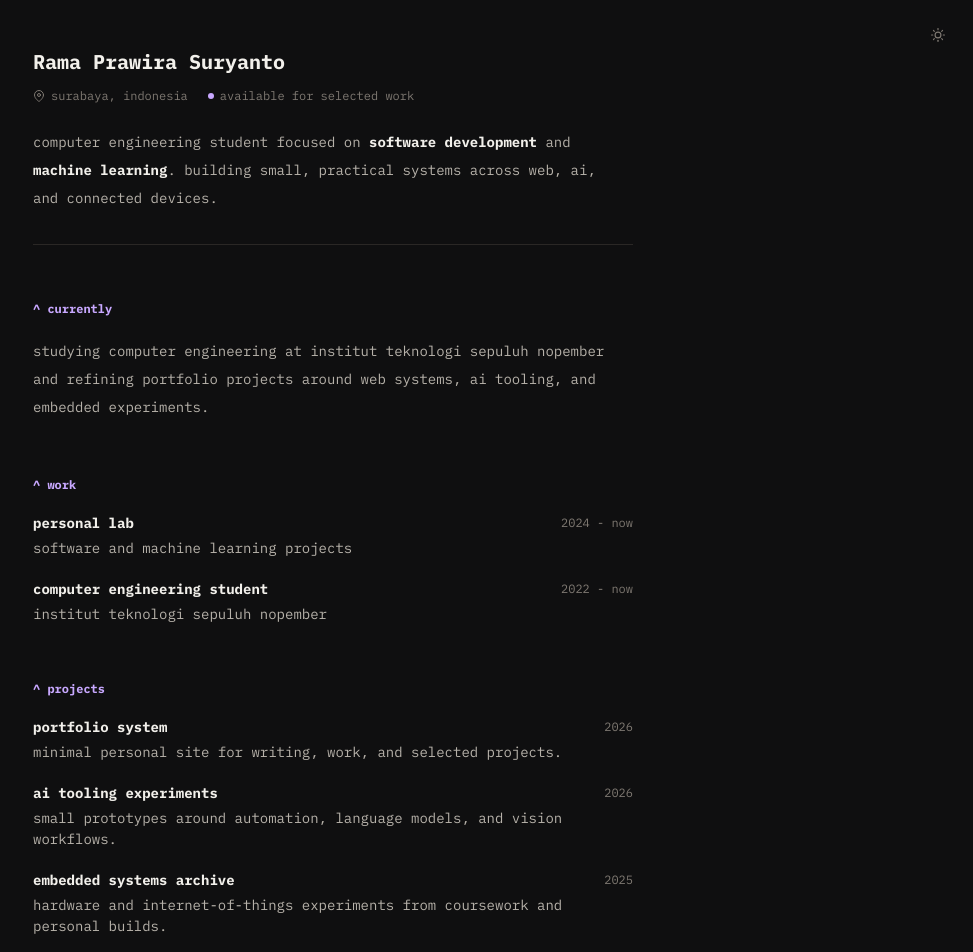
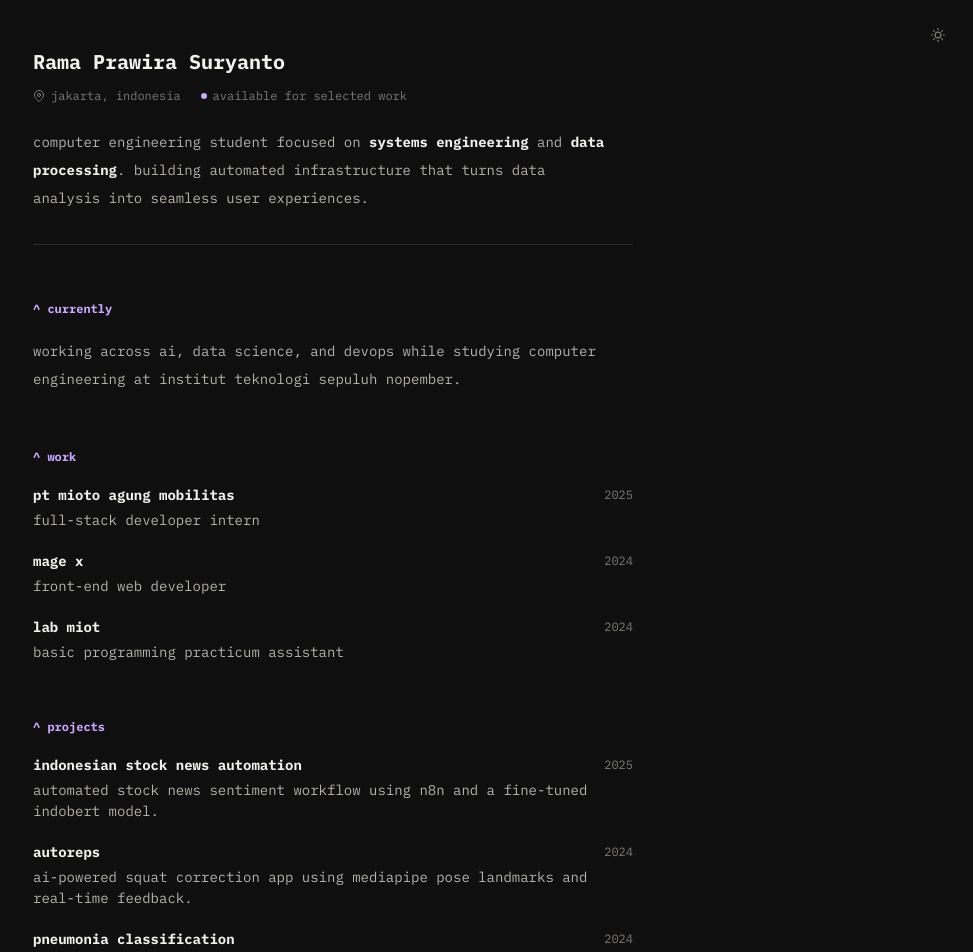
Before and after one commit to axeiira/axeiira-site, a React (Vite) app: page / in a window 1280 px wide. Shown: the top 952 px of the page, without its empty margins (307-1280 px from the left). Built offline with nearby package versions, Linux system fonts and the light colour scheme.

Commit message:
feat: update content and add view cv

```diff
--- a/src/App.tsx
+++ b/src/App.tsx
@@ -1,5 +1,5 @@
 import { useEffect, useState, type ReactNode } from "react";
-import { FiGithub, FiMail, FiMapPin, FiMoon, FiSun } from "react-icons/fi";
+import { FiFileText, FiGithub, FiMail, FiMapPin, FiMoon, FiSun } from "react-icons/fi";
 import { profile, projects, work } from "./data/portfolio";
 
 type Theme = "dark" | "light";
@@ -103,6 +103,9 @@ function App() {
           <a href={profile.github} aria-label="github" className="transition hover:text-primary">
             <FiGithub aria-hidden="true" />
           </a>
+          <a href={profile.cv} aria-label="view cv" className="transition hover:text-primary">
+            <FiFileText aria-hidden="true" />
+          </a>
         </footer>
       </div>
     </main>
--- a/src/data/portfolio.ts
+++ b/src/data/portfolio.ts
@@ -1,44 +1,50 @@
 export const profile = {
   name: "Rama Prawira Suryanto",
-  location: "surabaya, indonesia",
+  location: "jakarta, indonesia",
   availability: "available for selected work",
   bioLead: "computer engineering student focused on",
-  bioHighlights: ["software development", "machine learning"],
+  bioHighlights: ["systems engineering", "data processing"],
   bioTail:
-    "building small, practical systems across web, ai, and connected devices.",
+    "building automated infrastructure that turns data analysis into seamless user experiences.",
   currently:
-    "studying computer engineering at institut teknologi sepuluh nopember and refining portfolio projects around web systems, ai tooling, and embedded experiments.",
-  email: "mailto:rama@example.com",
-  github: "https://github.com/axeiira",
+    "working across ai, data science, and devops while studying computer engineering at institut teknologi sepuluh nopember.",
+  email: "mailto:ramaprawira727@gmail.com",
+  github: "https://github.com/ramaprawira",
+  cv: "/cv.pdf",
 };
 
 export const work = [
   {
-    company: "personal lab",
-    role: "software and machine learning projects",
-    period: "2024 - now",
+    company: "pt mioto agung mobilitas",
+    role: "full-stack developer intern",
+    period: "2025",
   },
   {
-    company: "computer engineering student",
-    role: "institut teknologi sepuluh nopember",
-    period: "2022 - now",
+    company: "mage x",
+    role: "front-end web developer",
+    period: "2024",
+  },
+  {
+    company: "lab miot",
+    role: "basic programming practicum assistant",
+    period: "2024",
   },
 ];
 
 export const projects = [
   {
-    name: "portfolio system",
-    description: "minimal personal site for writing, work, and selected projects.",
-    year: "2026",
+    name: "indonesian stock news automation",
+    description: "automated stock news sentiment workflow using n8n and a fine-tuned indobert model.",
+    year: "2025",
   },
   {
-    name: "ai tooling experiments",
-    description: "small prototypes around automation, language models, and vision workflows.",
-    year: "2026",
+    name: "autoreps",
+    description: "ai-powered squat correction app using mediapipe pose landmarks and real-time feedback.",
+    year: "2024",
   },
   {
-    name: "embedded systems archive",
-    description: "hardware and internet-of-things experiments from coursework and personal builds.",
-    year: "2025",
+    name: "pneumonia classification",
+    description: "web-based x-ray pneumonia detection system built with python, tensorflow, and tensorflow.js.",
+    year: "2024",
   },
 ];
```
Also changed, not shown: 1 other file (tests, documents, lock files or other folders).
